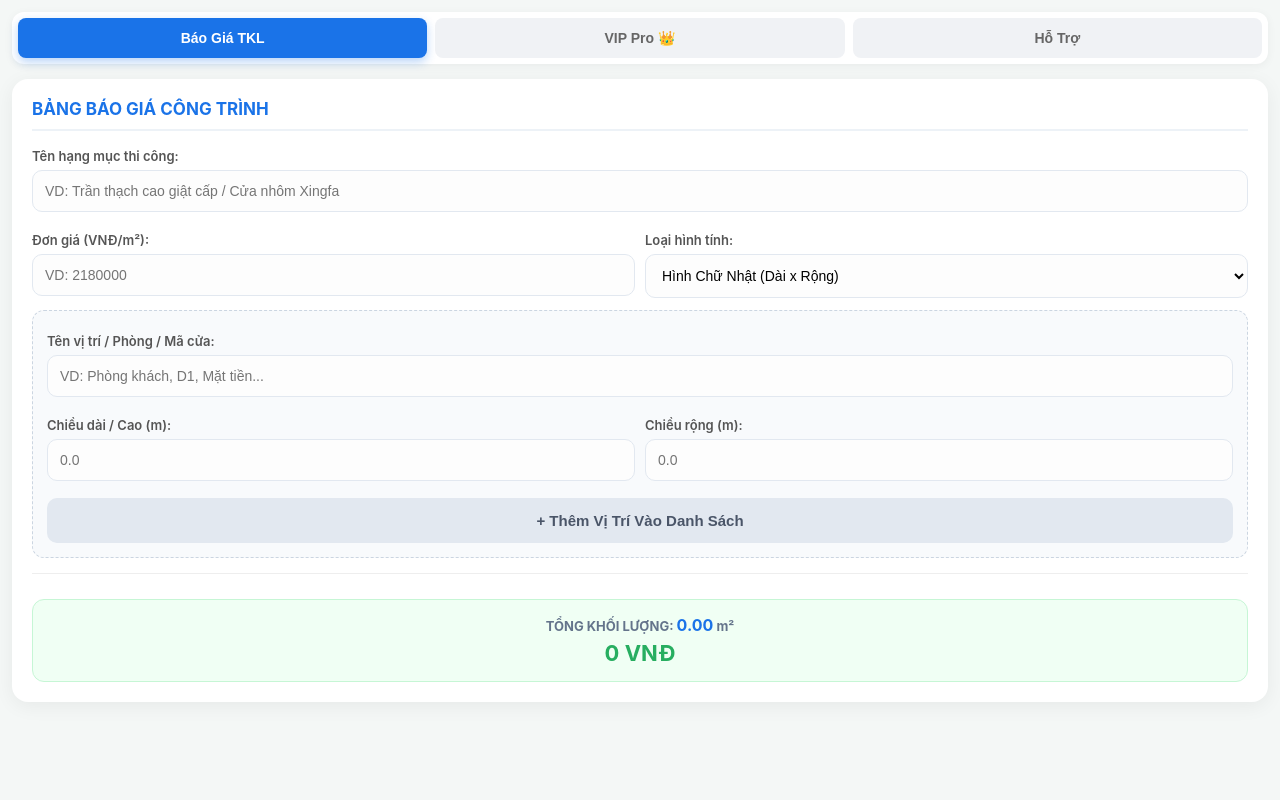
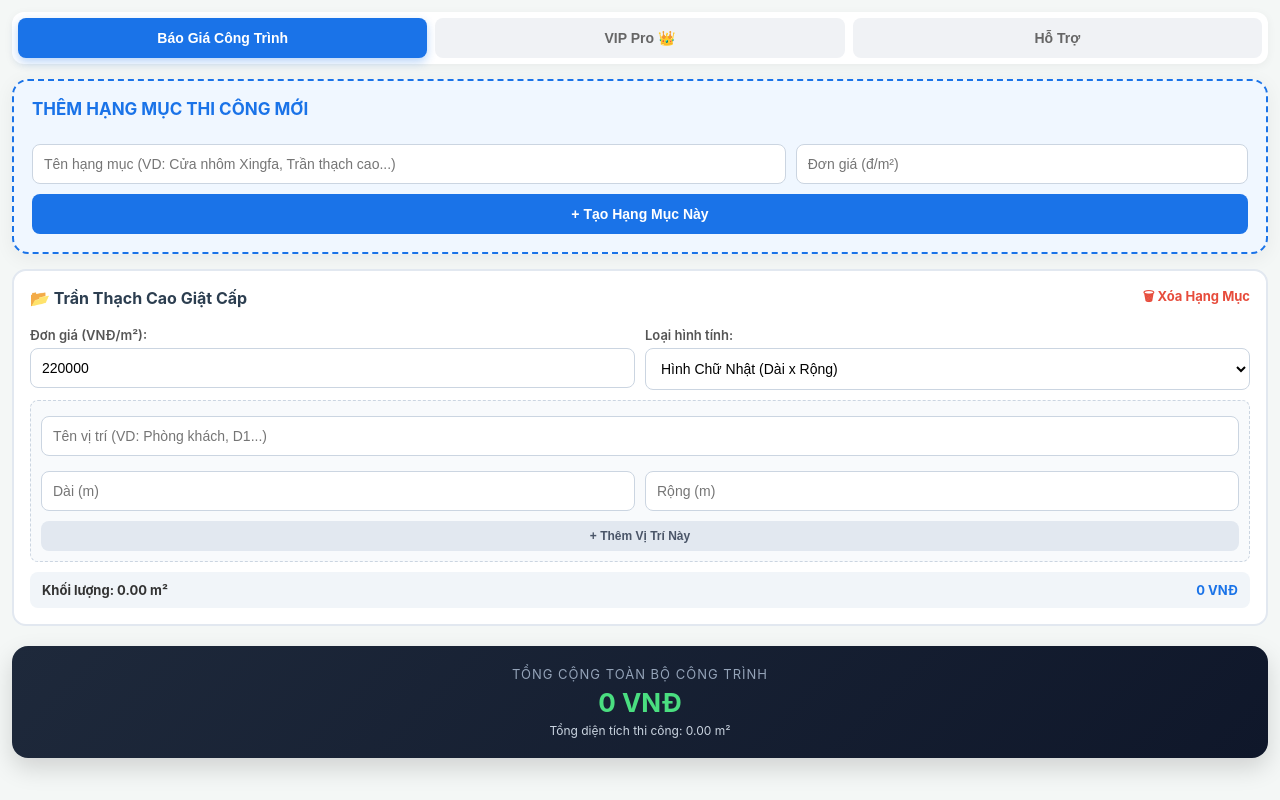
Before and after one commit to nt270382/TKL, a plain HTML site: page index.html in a window 1280 px wide. Drawn offline with Linux system fonts and the light colour scheme.

Commit message:
index.html

```diff
--- a/index.html
+++ b/index.html
@@ -3,7 +3,7 @@
 <head>
     <meta charset="UTF-8">
     <meta name="viewport" content="width=device-width, initial-scale=1.0">
-    <title>TKL Pro - Tính Báo Giá & Cầu Thang</title>
+    <title>TKL Pro - Tính Báo Giá Đa Hạng Mục</title>
     <style>
         :root {
             --primary: #1a73e8;
@@ -21,34 +21,41 @@
         .tab-btn.active { background: var(--primary); color: white; box-shadow: 0 4px 10px rgba(26,115,232,0.3); }
 
         /* Card Container */
-        .card { background: white; padding: 20px; border-radius: 16px; box-shadow: 0 4px 20px rgba(0,0,0,0.06); margin-bottom: 15px; }
+        .card { background: white; padding: 18px; border-radius: 16px; box-shadow: 0 4px 20px rgba(0,0,0,0.06); margin-bottom: 15px; }
         h3 { color: var(--primary); margin-top: 0; border-bottom: 2px solid #edf2f7; padding-bottom: 10px; font-size: 17px; display: flex; align-items: center; justify-content: space-between; }
         .badge-pro { background: linear-gradient(45deg, #f39c12, #e67e22); color: white; padding: 3px 8px; border-radius: 12px; font-size: 11px; text-transform: uppercase; letter-spacing: 0.5px; }
 
         /* Input Controls */
         label { font-size: 13px; font-weight: 600; color: #555; margin-top: 8px; display: block; }
-        input, select, textarea { width: 100%; padding: 12px; margin: 6px 0 12px 0; border: 1px solid #e2e8f0; border-radius: 10px; box-sizing: border-box; font-size: 14px; background: #fdfdfd; transition: border 0.2s; }
-        input:focus, select:focus, textarea:focus { border-color: var(--primary); outline: none; background: #fff; }
+        input, select, textarea { width: 100%; padding: 11px; margin: 5px 0 10px 0; border: 1px solid #cbd5e1; border-radius: 8px; box-sizing: border-box; font-size: 14px; background: #fff; transition: border 0.2s; }
+        input:focus, select:focus, textarea:focus { border-color: var(--primary); outline: none; }
         .input-row { display: flex; gap: 10px; }
         .input-row > div { flex: 1; }
 
         /* Buttons */
-        .action-btn { width: 100%; padding: 14px; border: none; border-radius: 10px; background: var(--primary); color: white; font-weight: bold; font-size: 15px; cursor: pointer; transition: background 0.2s, transform 0.1s; margin-top: 5px; }
+        .action-btn { width: 100%; padding: 12px; border: none; border-radius: 8px; background: var(--primary); color: white; font-weight: bold; font-size: 14px; cursor: pointer; transition: background 0.2s, transform 0.1s; }
         .action-btn:active { transform: scale(0.99); }
         .btn-vip { background: linear-gradient(135deg, #f39c12, #e67e22); box-shadow: 0 4px 12px rgba(230,126,34,0.3); }
         .btn-secondary { background: #e2e8f0; color: #4a5568; }
+        .btn-danger { background: #fee2e2; color: #dc2626; border: 1px solid #fca5a5; }
 
-        /* Free Mode Item List */
-        .item-list { margin-top: 15px; border-top: 1px solid #eee; padding-top: 10px; }
-        .item-row { display: flex; justify-content: space-between; align-items: center; background: #f8fafc; padding: 10px 14px; border-radius: 8px; margin-bottom: 8px; font-size: 14px; border: 1px solid #edf2f7; }
-        .item-del { color: var(--danger); font-weight: bold; cursor: pointer; padding: 2px 8px; }
+        /* Hạng Mục Card Component */
+        .category-card { background: #fff; border: 2px solid #e2e8f0; border-radius: 14px; padding: 16px; margin-bottom: 15px; position: relative; }
+        .category-header { display: flex; justify-content: space-between; align-items: center; margin-bottom: 10px; }
+        .category-title { font-size: 16px; font-weight: bold; color: var(--dark); }
+        .btn-del-cat { color: var(--danger); cursor: pointer; font-size: 13px; font-weight: bold; }
 
-        /* Result & Summary Boxes */
-        .result-box { background: #ebf8ff; border-left: 4px solid var(--primary); padding: 15px; margin-top: 15px; border-radius: 8px; font-size: 14px; line-height: 1.6; }
-        .total-summary { background: #f0fff4; border: 1px solid #c6f6d5; border-radius: 12px; padding: 15px; margin-top: 15px; text-align: center; }
-        .total-price { color: #27ae60; font-size: 22px; font-weight: bold; margin-top: 5px; }
+        /* Item Row Inside Category */
+        .pos-item-row { display: flex; justify-content: space-between; align-items: center; background: #f8fafc; padding: 8px 12px; border-radius: 6px; margin-bottom: 6px; font-size: 13px; border: 1px solid #edf2f7; }
 
-        /* VIP Modal Lock Overlay */
+        /* Subtotal Box */
+        .subtotal-box { background: #f1f5f9; padding: 10px 12px; border-radius: 8px; font-size: 13px; margin-top: 10px; display: flex; justify-content: space-between; font-weight: bold; }
+
+        /* Total Summary Overall */
+        .grand-total-box { background: linear-gradient(135deg, #1e293b, #0f172a); color: white; border-radius: 16px; padding: 20px; text-align: center; margin-top: 20px; box-shadow: 0 10px 25px rgba(0,0,0,0.15); }
+        .grand-total-price { color: #4ade80; font-size: 26px; font-weight: bold; margin-top: 5px; }
+
+        /* VIP Modal Overlay */
         .modal-overlay { position: fixed; top: 0; left: 0; right: 0; bottom: 0; background: rgba(0,0,0,0.6); display: flex; align-items: center; justify-content: center; z-index: 1000; padding: 20px; }
         .modal-card { background: white; border-radius: 20px; padding: 25px; width: 100%; max-width: 380px; text-align: center; box-shadow: 0 20px 25px -5px rgba(0,0,0,0.2); animation: popIn 0.3s cubic-bezier(0.175, 0.885, 0.32, 1.275); }
         @keyframes popIn { from { transform: scale(0.8); opacity: 0; } to { transform: scale(1); opacity: 1; } }
@@ -60,67 +67,40 @@
 
 <!-- MENU CHUYỂN TAB -->
 <div class="tab-menu">
-    <button class="tab-btn active" onclick="switchTab('free', this)">Báo Giá TKL</button>
+    <button class="tab-btn active" onclick="switchTab('free', this)">Báo Giá Công Trình</button>
     <button class="tab-btn" onclick="switchTab('pro', this)">VIP Pro 👑</button>
     <button class="tab-btn" onclick="switchTab('contact', this)">Hỗ Trợ</button>
 </div>
 
-<!-- ================= TAB BÁO GIÁ FREE ================= -->
-<div id="tab-free" class="card">
-    <h3>BẢNG BÁO GIÁ CÔNG TRÌNH</h3>
+<!-- ================= TAB BÁO GIÁ ĐA HẠNG MỤC ================= -->
+<div id="tab-free">
 
-    <label>Tên hạng mục thi công:</label>
-    <input type="text" id="freeName" placeholder="VD: Trần thạch cao giật cấp / Cửa nhôm Xingfa">
-
-    <div class="input-row">
-        <div>
-            <label>Đơn giá (VNĐ/m²):</label>
-            <input type="number" id="freePrice" placeholder="VD: 2180000" oninput="renderFreeTotal()">
+    <!-- KHU VỰC TẠO HẠNG MỤC MỚI -->
+    <div class="card" style="border: 2px dashed var(--primary); background: #f0f7ff;">
+        <h3 style="border:none; margin-bottom:10px;">THÊM HẠNG MỤC THI CÔNG MỚI</h3>
+        <div class="input-row">
+            <div>
+                <input type="text" id="newCatName" placeholder="Tên hạng mục (VD: Cửa nhôm Xingfa, Trần thạch cao...)">
+            </div>
+            <div style="flex: 0.6;">
+                <input type="number" id="newCatPrice" placeholder="Đơn giá (đ/m²)">
+            </div>
         </div>
-        <div>
-            <label>Loại hình tính:</label>
-            <select id="freeType" onchange="toggleFreeInputs()">
-                <option value="m2">Hình Chữ Nhật (Dài x Rộng)</option>
-                <option value="circle">Hình Tròn (Đường Kính)</option>
-            </select>
-        </div>
+        <button class="action-btn" onclick="addNewCategory()">+ Tạo Hạng Mục Này</button>
     </div>
 
-    <!-- KHU VỰC NHẬP VỊ TRÍ -->
-    <div style="background: #f8fafc; padding: 14px; border-radius: 12px; border: 1px dashed #cbd5e1; margin-bottom: 15px;">
-        <label>Tên vị trí / Phòng / Mã cửa:</label>
-        <input type="text" id="freePosName" placeholder="VD: Phòng khách, D1, Mặt tiền...">
+    <!-- NƠI CHỨA DANH SÁCH CÁC HẠNG MỤC -->
+    <div id="categoriesContainer"></div>
 
-        <div id="rectInputs" class="input-row">
-            <div>
-                <label>Chiều dài / Cao (m):</label>
-                <input type="number" id="freeLength" placeholder="0.0">
-            </div>
-            <div>
-                <label>Chiều rộng (m):</label>
-                <input type="number" id="freeWidth" placeholder="0.0">
-            </div>
-        </div>
-
-        <div id="circleInputs" class="hidden">
-            <label>Đường kính (m):</label>
-            <input type="number" id="freeDiameter" placeholder="0.0">
-        </div>
-
-        <button class="action-btn btn-secondary" onclick="addFreeItem()">+ Thêm Vị Trí Vào Danh Sách</button>
-    </div>
-
-    <!-- DANH SÁCH CÁC VỊ TRÍ ĐÃ THÊM -->
-    <div id="freeList" class="item-list"></div>
-
-    <!-- TỔNG KẾT BÁO GIÁ -->
-    <div class="total-summary">
-        <span style="font-size: 13px; color: #64748b; font-weight: bold;">TỔNG KHỐI LƯỢNG: <span id="totalVol" style="color:var(--primary); font-size:16px;">0.00</span> m²</span>
-        <div class="total-price"><span id="totalCost">0</span> VNĐ</div>
+    <!-- TỔNG KẾT TOÀN BỘ CÔNG TRÌNH -->
+    <div class="grand-total-box">
+        <div style="font-size: 13px; text-transform: uppercase; letter-spacing: 1px; color: #94a3b8;">TỔNG CỘNG TOÀN BỘ CÔNG TRÌNH</div>
+        <div class="grand-total-price"><span id="grandTotalCost">0</span> VNĐ</div>
+        <div style="font-size: 12px; color: #cbd5e1; margin-top: 5px;">Tổng diện tích thi công: <span id="grandTotalVol">0.00</span> m²</div>
     </div>
 </div>
 
-<!-- ================= TAB PRO (HIỆN ĐẦY ĐỦ CÁC MỤC NHẬP DỮ LIỆU) ================= -->
+<!-- ================= TAB PRO ================= -->
 <div id="tab-pro" class="hidden">
     <!-- MỤC 1: PHÂN TÁCH VĂN BẢN -->
     <div class="card">
@@ -200,7 +180,7 @@
     </a>
 </div>
 
-<!-- ================= MODAL KHÓA PRO (HIỆN KHI BẤM THỰC HIỆN TÍNH) ================= -->
+<!-- ================= MODAL KHÓA PRO ================= -->
 <div id="vipModal" class="modal-overlay hidden">
     <div class="modal-card">
         <div style="font-size: 40px; margin-bottom: 10px;">👑</div>
@@ -215,7 +195,17 @@
 </div>
 
 <script>
-    // --- XỬ LÝ CHUYỂN TAB ---
+    // --- CẤU TRÚC DỮ LIỆU CÁC HẠNG MỤC ---
+    let categories = [
+        {
+            id: 1,
+            name: "Trần Thạch Cao Giật Cấp",
+            price: 220000,
+            items: []
+        }
+    ];
+
+    // --- CHUYỂN TAB ---
     function switchTab(tabId, btn) {
         document.getElementById('tab-free').classList.toggle('hidden', tabId !== 'free');
         document.getElementById('tab-pro').classList.toggle('hidden', tabId !== 'pro');
@@ -225,71 +215,155 @@
         btn.classList.add('active');
     }
 
-    // --- BÁO GIÁ FREEE ---
-    let items = [];
+    // --- XỬ LÝ QUẢN LÝ HẠNG MỤC ---
+    function addNewCategory() {
+        let nameInput = document.getElementById('newCatName');
+        let priceInput = document.getElementById('newCatPrice');
 
-    function toggleFreeInputs() {
-        let type = document.getElementById('freeType').value;
-        document.getElementById('rectInputs').classList.toggle('hidden', type === 'circle');
-        document.getElementById('circleInputs').classList.toggle('hidden', type !== 'circle');
+        let name = nameInput.value.trim() || ("Hạng mục " + (categories.length + 1));
+        let price = parseFloat(priceInput.value) || 0;
+
+        categories.push({
+            id: Date.now(),
+            name: name,
+            price: price,
+            items: []
+        });
+
+        nameInput.value = '';
+        priceInput.value = '';
+        renderCategories();
     }
 
-    function addFreeItem() {
-        let pos = document.getElementById('freePosName').value.trim() || ("Vị trí " + (items.length + 1));
-        let type = document.getElementById('freeType').value;
+    function removeCategory(catId) {
+        if(confirm("Bạn có chắc chắn muốn xóa toàn bộ hạng mục này?")) {
+            categories = categories.filter(c => c.id !== catId);
+            renderCategories();
+        }
+    }
+
+    function updateCatPrice(catId, newPrice) {
+        let cat = categories.find(c => c.id === catId);
+        if (cat) {
+            cat.price = parseFloat(newPrice) || 0;
+            renderCategories();
+        }
+    }
+
+    // --- XỬ LÝ VỊ TRÍ TRONG TỪNG HẠNG MỤC ---
+    function addPosToCategory(catId) {
+        let cat = categories.find(c => c.id === catId);
+        if (!cat) return;
+
+        let posName = document.getElementById(`posName_${catId}`).value.trim() || ("Vị trí " + (cat.items.length + 1));
+        let type = document.getElementById(`posType_${catId}`).value;
         let s = 0;
 
-        if (type === 'm2') {
-            let l = parseFloat(document.getElementById('freeLength').value) || 0;
-            let w = parseFloat(document.getElementById('freeWidth').value) || 0;
-            if (l <= 0 || w <= 0) { alert("Vui lòng nhập chiều dài và chiều rộng!"); return; }
+        if (type === 'rect') {
+            let l = parseFloat(document.getElementById(`posLen_${catId}`).value) || 0;
+            let w = parseFloat(document.getElementById(`posWid_${catId}`).value) || 0;
+            if (l <= 0 || w <= 0) { alert("Vui lòng nhập chiều dài và rộng hợp lệ!"); return; }
             s = l * w;
         } else {
-            let d = parseFloat(document.getElementById('freeDiameter').value) || 0;
-            if (d <= 0) { alert("Vui lòng nhập đường kính!"); return; }
+            let d = parseFloat(document.getElementById(`posDia_${catId}`).value) || 0;
+            if (d <= 0) { alert("Vui lòng nhập đường kính hợp lệ!"); return; }
             s = Math.PI * Math.pow(d / 2, 2);
         }
 
-        items.push({ pos, s });
-
-        // Reset ô nhập
-        document.getElementById('freePosName').value = '';
-        document.getElementById('freeLength').value = '';
-        document.getElementById('freeWidth').value = '';
-        document.getElementById('freeDiameter').value = '';
-
-        renderFreeList();
+        cat.items.push({ posName, s });
+        renderCategories();
     }
 
-    function removeFreeItem(index) {
-        items.splice(index, 1);
-        renderFreeList();
+    function removePosFromCategory(catId, itemIdx) {
+        let cat = categories.find(c => c.id === catId);
+        if (cat) {
+            cat.items.splice(itemIdx, 1);
+            renderCategories();
+        }
     }
 
-    function renderFreeList() {
-        let listContainer = document.getElementById('freeList');
-        listContainer.innerHTML = '';
-        let totalVol = 0;
+    function togglePosInputs(catId) {
+        let type = document.getElementById(`posType_${catId}`).value;
+        document.getElementById(`rectBox_${catId}`).classList.toggle('hidden', type !== 'rect');
+        document.getElementById(`circleBox_${catId}`).classList.toggle('hidden', type !== 'circle');
+    }
 
-        items.forEach((item, idx) => {
-            totalVol += item.s;
-            listContainer.innerHTML += `
-                <div class="item-row">
-                    <span><b>${item.pos}:</b> ${item.s.toFixed(2)} m²</span>
-                    <span class="item-del" onclick="removeFreeItem(${idx})">✕ Xóa</span>
+    // --- RENDER HẠNG MỤC RA GIAO DIỆN ---
+    function renderCategories() {
+        let container = document.getElementById('categoriesContainer');
+        container.innerHTML = '';
+
+        let grandTotalVol = 0;
+        let grandTotalCost = 0;
+
+        categories.forEach(cat => {
+            let catVol = cat.items.reduce((sum, item) => sum + item.s, 0);
+            let catCost = catVol * cat.price;
+
+            grandTotalVol += catVol;
+            grandTotalCost += catCost;
+
+            let itemsHtml = '';
+            cat.items.forEach((item, idx) => {
+                itemsHtml += `
+                    <div class="pos-item-row">
+                        <span><b>${item.posName}:</b> ${item.s.toFixed(2)} m²</span>
+                        <span style="color:var(--danger); cursor:pointer;" onclick="removePosFromCategory(${cat.id}, ${idx})">✕</span>
+                    </div>
+                `;
+            });
+
+            container.innerHTML += `
+                <div class="category-card">
+                    <div class="category-header">
+                        <span class="category-title">📂 ${cat.name}</span>
+                        <span class="btn-del-cat" onclick="removeCategory(${cat.id})">🗑 Xóa Hạng Mục</span>
+                    </div>
+
+                    <div class="input-row">
+                        <div>
+                            <label>Đơn giá (VNĐ/m²):</label>
+                            <input type="number" value="${cat.price}" onchange="updateCatPrice(${cat.id}, this.value)">
+                        </div>
+                        <div>
+                            <label>Loại hình tính:</label>
+                            <select id="posType_${cat.id}" onchange="togglePosInputs(${cat.id})">
+                                <option value="rect">Hình Chữ Nhật (Dài x Rộng)</option>
+                                <option value="circle">Hình Tròn (Đường Kính)</option>
+                            </select>
+                        </div>
+                    </div>
+
+                    <!-- KHU VỰC NHẬP THÊM VỊ TRÍ -->
+                    <div style="background: #f8fafc; padding: 10px; border-radius: 8px; margin-bottom: 10px; border: 1px dashed #cbd5e1;">
+                        <input type="text" id="posName_${cat.id}" placeholder="Tên vị trí (VD: Phòng khách, D1...)">
+
+                        <div id="rectBox_${cat.id}" class="input-row">
+                            <div><input type="number" id="posLen_${cat.id}" placeholder="Dài (m)"></div>
+                            <div><input type="number" id="posWid_${cat.id}" placeholder="Rộng (m)"></div>
+                        </div>
+
+                        <div id="circleBox_${cat.id}" class="hidden">
+                            <input type="number" id="posDia_${cat.id}" placeholder="Đường kính (m)">
+                        </div>
+
+                        <button class="action-btn btn-secondary" style="font-size:12px; padding:8px;" onclick="addPosToCategory(${cat.id})">+ Thêm Vị Trí Này</button>
+                    </div>
+
+                    <!-- DANH SÁCH VỊ TRÍ ĐÃ THÊM -->
+                    <div>${itemsHtml}</div>
+
+                    <!-- TỔNG PHỤ HẠNG MỤC -->
+                    <div class="subtotal-box">
+                        <span>Khối lượng: ${catVol.toFixed(2)} m²</span>
+                        <span style="color: var(--primary);">${catCost.toLocaleString('vi-VN')} VNĐ</span>
+                    </div>
                 </div>
             `;
         });
 
-        document.getElementById('totalVol').innerText = totalVol.toFixed(2);
-        renderFreeTotal();
-    }
-
-    function renderFreeTotal() {
-        let price = parseFloat(document.getElementById('freePrice').value) || 0;
-        let totalVol = parseFloat(document.getElementById('totalVol').innerText) || 0;
-        let totalCost = price * totalVol;
-        document.getElementById('totalCost').innerText = totalCost.toLocaleString('vi-VN');
+        document.getElementById('grandTotalVol').innerText = grandTotalVol.toFixed(2);
+        document.getElementById('grandTotalCost').innerText = grandTotalCost.toLocaleString('vi-VN');
     }
 
     // --- QUẢN LÝ QUYỀN VIP PRO & POPUP ---
@@ -345,7 +419,7 @@
         let reg = /(\d+[\.,]?\d*)\s*[xX*✕]\s*(\d+[\.,]?\d*)/g;
         let match;
         let count = 0, totalS = 0;
-        let html = "<div class='result-box'><b>KẾT QUẢ PHÂN TÁCH KÍCH THƯỚC:</b><br>";
+        let html = "<div style='background:#ebf8ff; border-left:4px solid var(--primary); padding:12px; margin-top:12px; border-radius:8px; font-size:13px;'><b>KẾT QUẢ PHÂN TÁCH KÍCH THƯỚC:</b><br>";
 
         while ((match = reg.exec(txt)) !== null) {
             count++;
@@ -375,7 +449,7 @@
         let steps = Math.round(H / targetH);
         let realStepH = (H / steps) * 100;
 
-        let res = `<div class='result-box'><b>KẾT QUẢ CHIA BẬC CẦU THANG:</b><br>`;
+        let res = `<div style='background:#ebf8ff; border-left:4px solid var(--primary); padding:12px; margin-top:12px; border-radius:8px; font-size:13px;'><b>KẾT QUẢ CHIA BẬC CẦU THANG:</b><br>`;
         res += `• Số bậc chuẩn (Phong thủy/Kỹ thuật): <b>${steps} bậc</b><br>`;
         res += `• Chiều cao thực tế mỗi bậc: <b>${realStepH.toFixed(1)} cm</b><br>`;
 
@@ -397,6 +471,9 @@
         res += `</div>`;
         document.getElementById('stairResult').innerHTML = res;
     }
+
+    // Khởi tạo ban đầu
+    renderCategories();
 </script>
 </body>
 </html>
```
